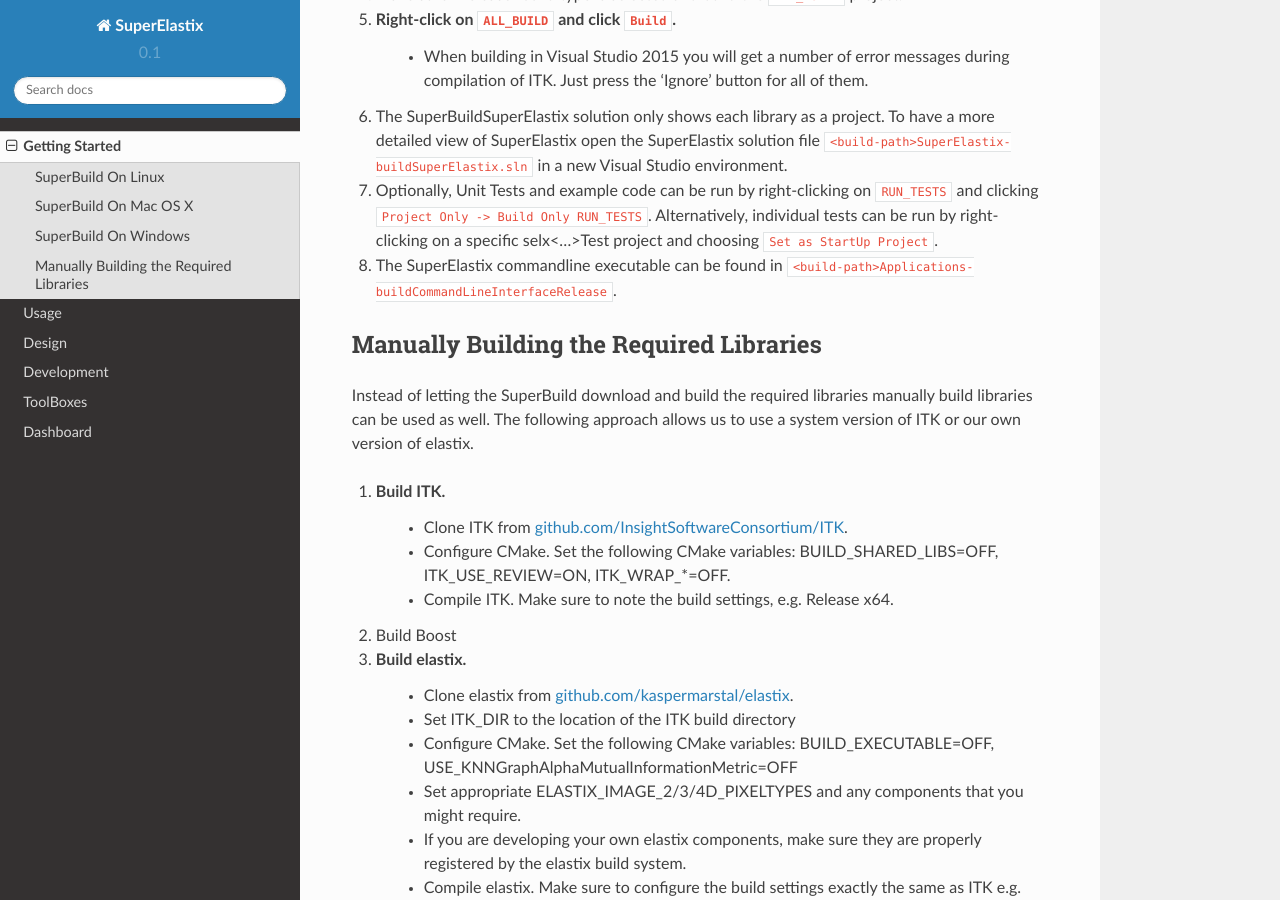
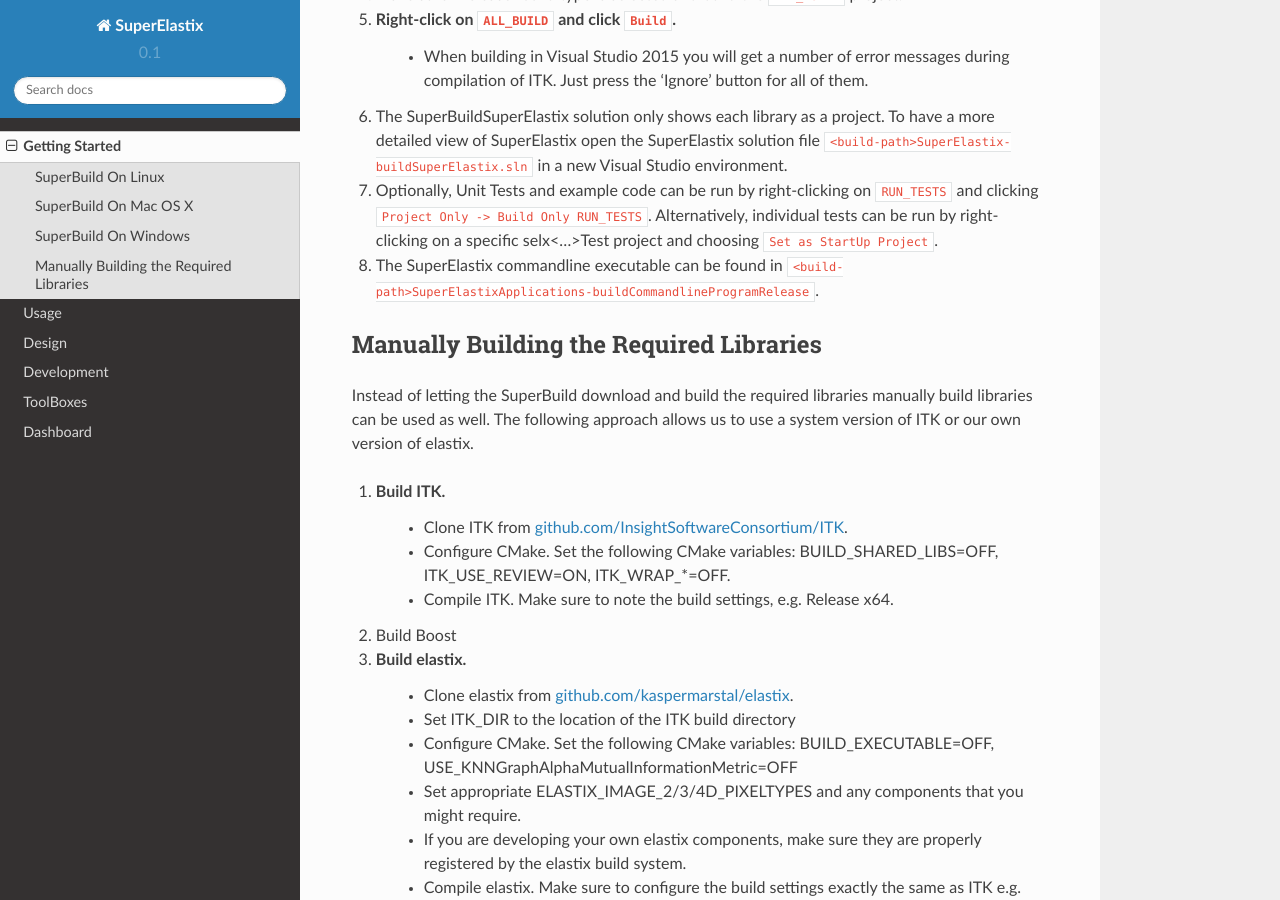
Before and after one commit to SuperElastix/SuperElastix-Documentation, a Sphinx documentation site: the page built from source/GettingStarted.rst, in a window 1280 px wide and 900 px high, scrolled down 1589 px. Built offline with Sphinx 7.4.7 and the Read the Docs theme 2.0.0, drawn with Linux system fonts in a browser that asks for light colours.

Commit message:
Update GettingStarted.rst
Fixed path to command line executable.

```diff
--- a/source/GettingStarted.rst
+++ b/source/GettingStarted.rst
@@ -66,7 +66,7 @@
 
 7. Optionally, Unit Tests and example code can be run by right-clicking on :code:`RUN_TESTS` and clicking :code:`Project Only -> Build Only RUN_TESTS`. Alternatively, individual tests can be run by right-clicking on a specific selx<...>Test project and choosing :code:`Set as StartUp Project`.
 
-8. The SuperElastix commandline executable can be found in :code:`<build-path>\Applications-build\CommandLineInterface\Release`.
+8. The SuperElastix commandline executable can be found in :code:`<build-path>\SuperElastixApplications-build\CommandlineProgram\Release`.
 
 
 
```
